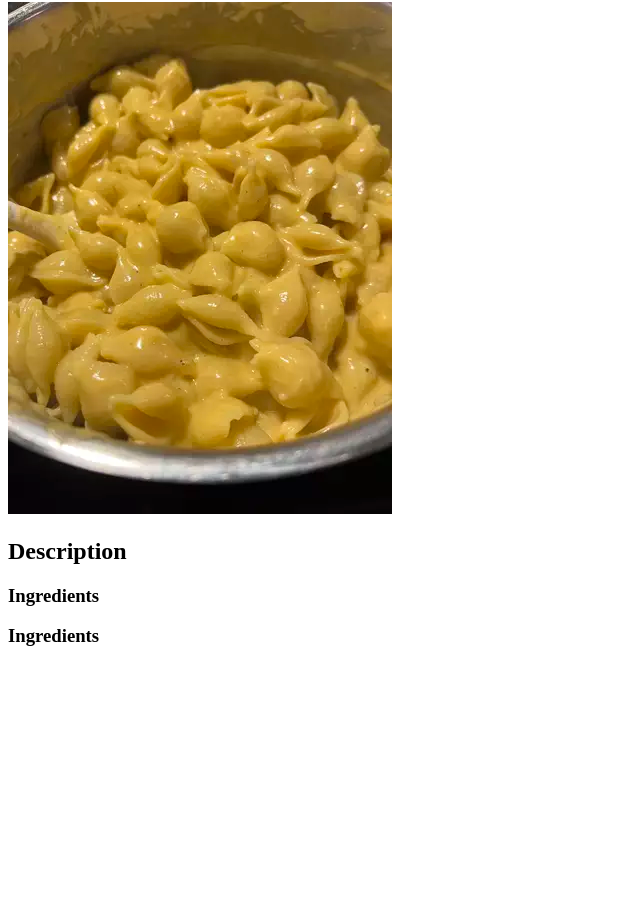
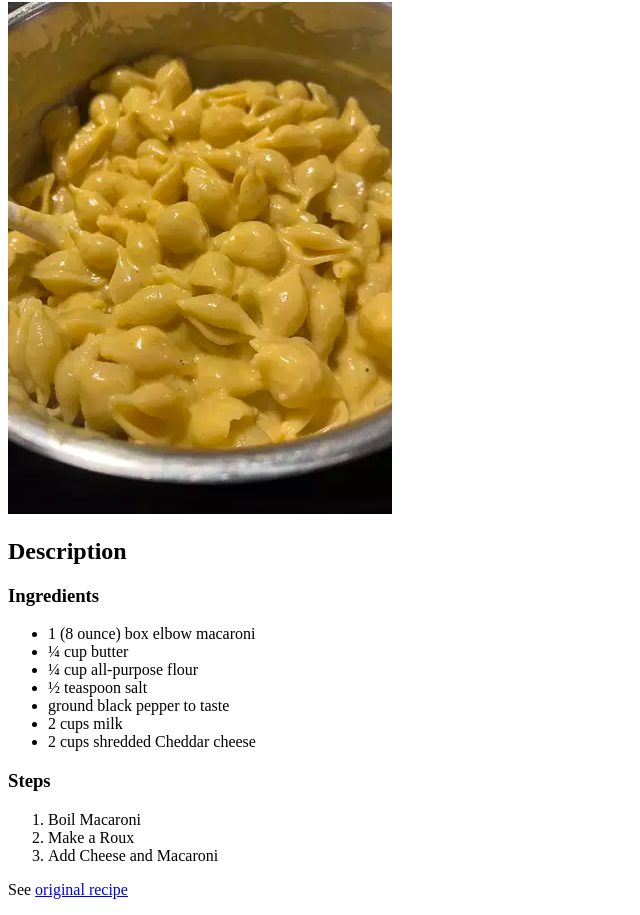
Before and after one commit to kez-io124/odin-recipes, a plain HTML site: page recipes/macncheese.html in a window 1280 px wide. Shown: the part 78-993 px from the top of the page, without its empty margins (0-640 px from the left). Before the commit the page ends 800 px from the top, so only its background shows below. Drawn offline with Linux system fonts and the light colour scheme.

Commit message:
Add page content to macncheese.html and add link to original recipe webpage

```diff
--- a/recipes/macncheese.html
+++ b/recipes/macncheese.html
@@ -11,8 +11,21 @@
     <h2>Description</h2>
     <p></p>
     <h3>Ingredients</h3>
-    <ul></ul>
-    <h3>Ingredients</h3>
-    <ol></ol>
+    <ul>
+        <li>1 (8 ounce) box elbow macaroni</li>
+        <li>¼ cup butter</li>
+        <li>¼ cup all-purpose flour</li>
+        <li>½ teaspoon salt</li>
+        <li>ground black pepper to taste</li>
+        <li>2 cups milk</li>
+        <li>2 cups shredded Cheddar cheese</li>
+    </ul>
+    <h3>Steps</h3>
+    <ol>
+        <li>Boil Macaroni</li>
+        <li>Make a Roux</li>
+        <li>Add Cheese and Macaroni</li>
+    </ol>
+    <p>See <a href="https://www.allrecipes.com/recipe/238691/simple-macaroni-and-cheese/" target="_blank">original recipe</a></p>
 </body>
 </html>
```
